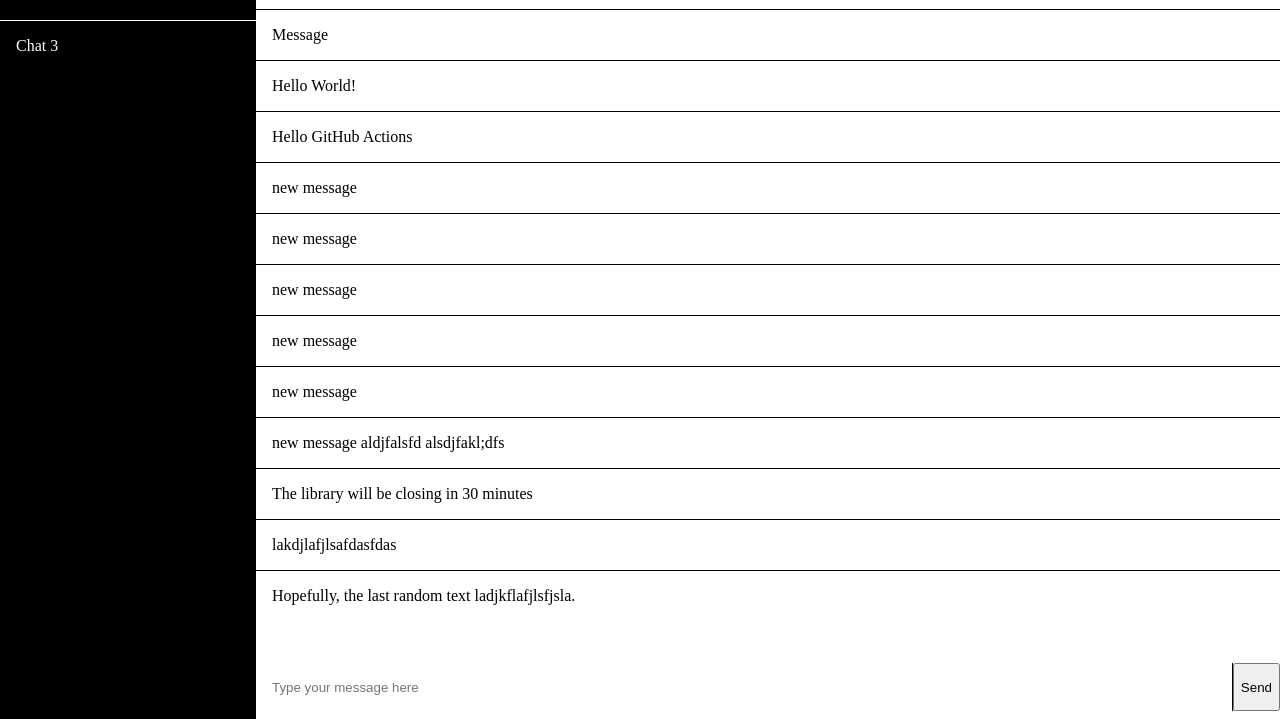
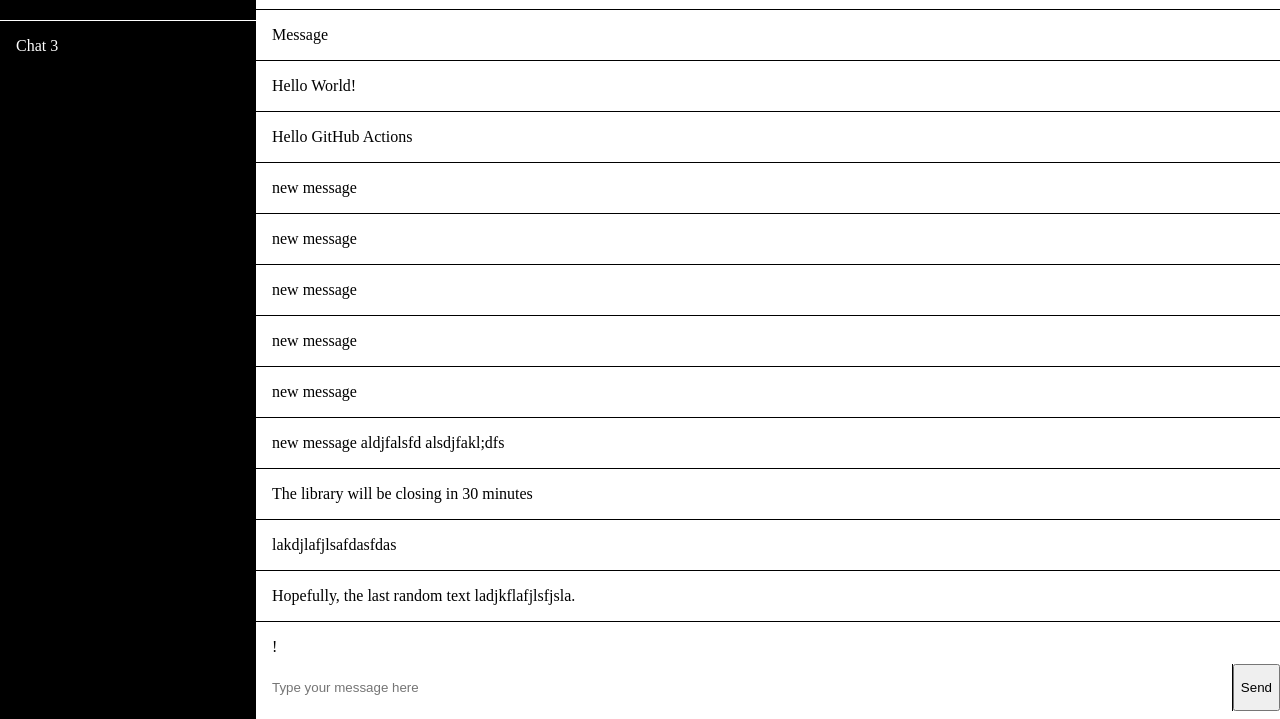
Before and after one commit to cse110-sp23-group3/big-project, a plain HTML site: page index.html in a window 1280 px wide. Shown: the part 81-800 px from the top of the page. Drawn offline with Linux system fonts and the light colour scheme.

Commit message:
feat: Add exclamation point

```diff
--- a/index.html
+++ b/index.html
@@ -163,6 +163,9 @@
             <article>
                 <p>Hopefully, the last random text ladjkflafjlsfjsla.</p>
             </article>
+            <article>
+                <p>!</p>
+            </article>
         </section>
 
         <!-- Chat Input -->
```
